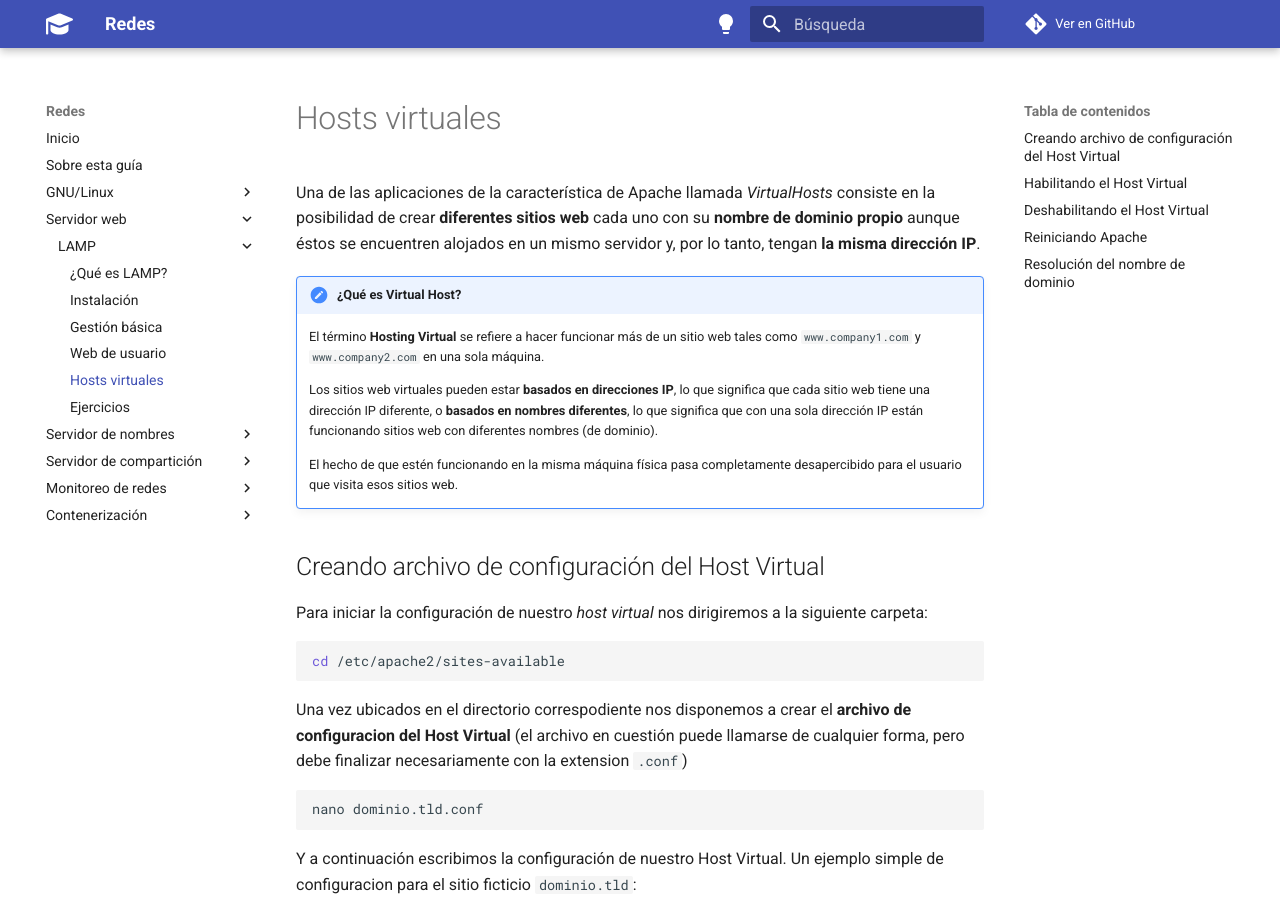
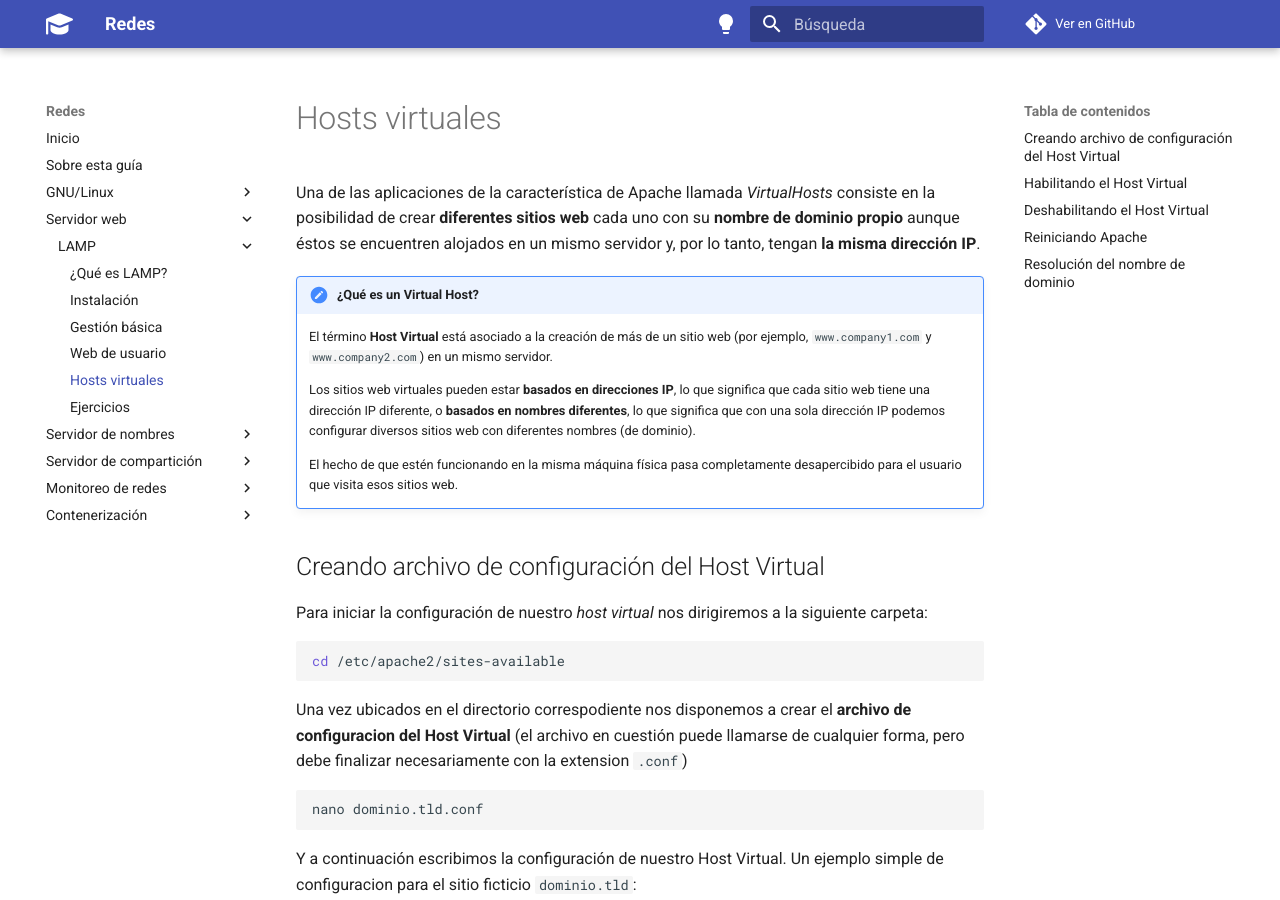
Before and after one commit to la9una/redes, an MkDocs documentation site: the page built from docs/lamp/lamp-virtualhosts.md, in a window 1280 px wide and 900 px high. Built offline with MkDocs 1.6.1 and Material for MkDocs 9.7.7, drawn with Linux system fonts in a browser that asks for light colours; comment, search, counter and statistics services are not loaded; the version menu is left out.

```diff
--- a/docs/lamp/lamp-virtualhosts.md
+++ b/docs/lamp/lamp-virtualhosts.md
@@ -1,10 +1,10 @@
 Una de las aplicaciones de la característica de Apache llamada _VirtualHosts_ consiste en la posibilidad de crear **diferentes sitios web** cada uno con su **nombre de dominio propio** aunque éstos se encuentren alojados en un mismo servidor y, por lo tanto, tengan **la misma dirección IP**.
 
-!!! blockquote "¿Qué es Virtual Host?"
+!!! blockquote "¿Qué es un Virtual Host?"
 
-	El término **Hosting Virtual** se refiere a hacer funcionar más de un sitio web tales como `www.company1.com` y `www.company2.com` en una sola máquina.
+	El término **Host Virtual** está asociado a la creación de más de un sitio web (por ejemplo, `www.company1.com` y `www.company2.com`) en un mismo servidor.
 
-	Los sitios web virtuales pueden estar **basados en direcciones IP**, lo que significa que cada sitio web tiene una dirección IP diferente, o **basados en nombres diferentes**, lo que significa que con una sola dirección IP están funcionando sitios web con diferentes nombres (de dominio).
+	Los sitios web virtuales pueden estar **basados en direcciones IP**, lo que significa que cada sitio web tiene una dirección IP diferente, o **basados en nombres diferentes**, lo que significa que con una sola dirección IP podemos configurar diversos sitios web con diferentes nombres (de dominio).
 
 	El hecho de que estén funcionando en la misma máquina física pasa completamente desapercibido para el usuario que visita esos sitios web.
 
```
Also changed, not shown: docs/lamp/lamp-install.md (+3 -3 lines), site/lamp/lamp-install/index.html, site/lamp/lamp-virtualhosts/index.html, site/search/search_index.json, 1 other file.
